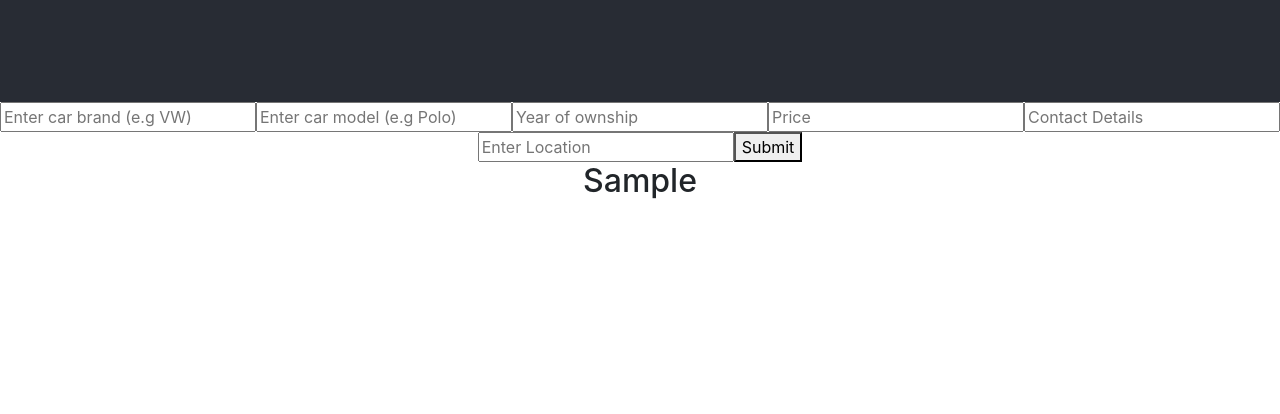
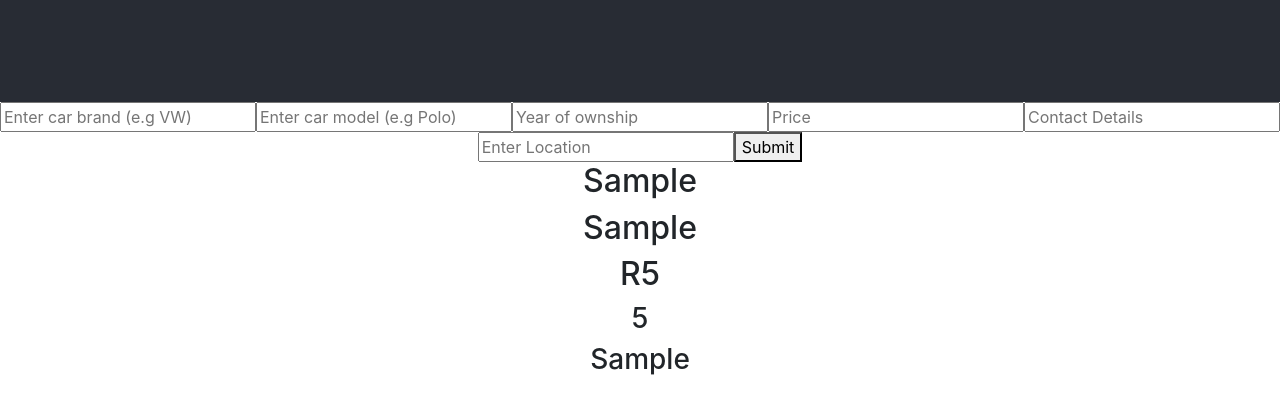
Before and after one commit to skosana721/Moral-Activities, a React (Create React App) app in the folder car-dealer/: page / in a window 1280 px wide. Both pictures are taken after typing "Sample", "Sample", "5", "5", "5", "Sample" into the empty fields and a click on the button "Submit". Shown: the top 414 px of the page. Built offline with nearby package versions, Linux system fonts and the light colour scheme.

Commit message:
in the map function displaying car.model, car.price, car.contact and also car.locatioin

```diff
--- a/car-dealer/src/component/ViewCar.js
+++ b/car-dealer/src/component/ViewCar.js
@@ -3,13 +3,17 @@ import { useSelector } from "react-redux";
 
 function ViewCar() {
   const cars = useSelector((state) => state.register.registerForm);
-
+  console.log(cars);
   return (
     <div>
       {cars.map((car) => {
         return (
           <div key={car.id}>
             <h2>{car.brand}</h2>
+            <h2>{car.model}</h2>
+            <h2>R{car.price}</h2>
+            <h3>{car.contact}</h3>
+            <h3>{car.location}</h3>
           </div>
         );
       })}
```
